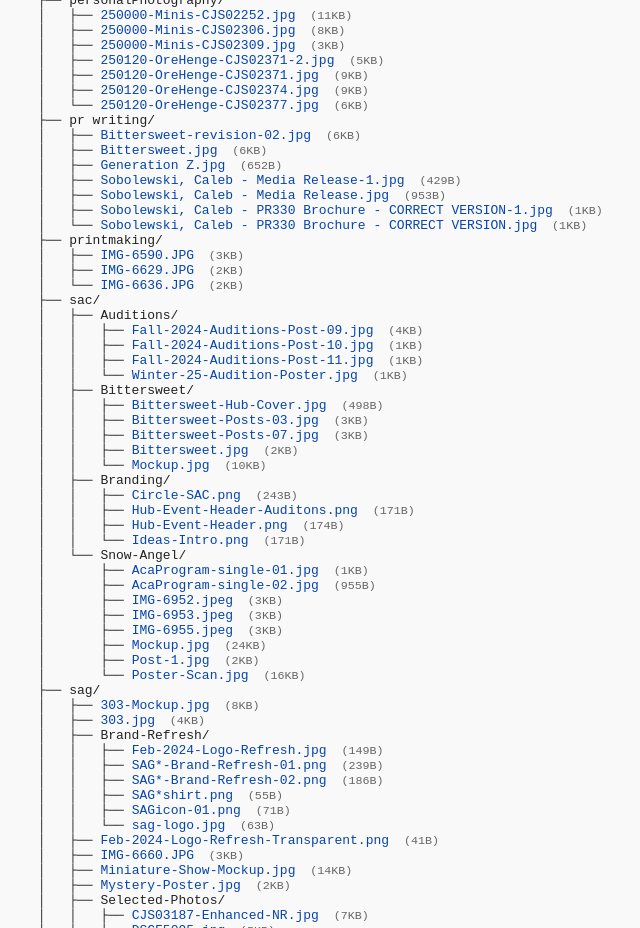
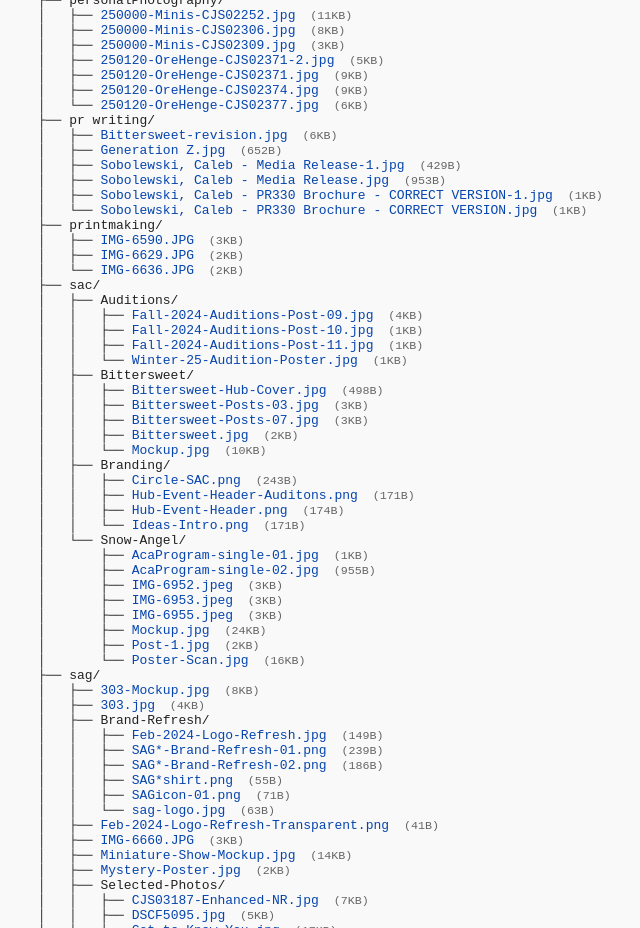
Before and after one commit to renlic/portfolio, a plain HTML site: page index.html in a window 1280 px wide. Shown: the part 2340-3268 px from the top of the page, without its empty margins (2-642 px from the left). Drawn offline with Linux system fonts and the light colour scheme.

Commit message:
Auto sync on 2025-04-25 22:26:03

```diff
--- a/index.html
+++ b/index.html
@@ -172,8 +172,7 @@
 │   ├── <a href="personalPhotography/250120-OreHenge-CJS02374.jpg">250120-OreHenge-CJS02374.jpg</a> <span class="size">(9KB)</span>
 │   └── <a href="personalPhotography/250120-OreHenge-CJS02377.jpg">250120-OreHenge-CJS02377.jpg</a> <span class="size">(6KB)</span>
 ├── pr writing/
-│   ├── <a href="pr writing/Bittersweet-revision-02.jpg">Bittersweet-revision-02.jpg</a> <span class="size">(6KB)</span>
-│   ├── <a href="pr writing/Bittersweet.jpg">Bittersweet.jpg</a> <span class="size">(6KB)</span>
+│   ├── <a href="pr writing/Bittersweet-revision.jpg">Bittersweet-revision.jpg</a> <span class="size">(6KB)</span>
 │   ├── <a href="pr writing/Generation Z.jpg">Generation Z.jpg</a> <span class="size">(652B)</span>
 │   ├── <a href="pr writing/Sobolewski, Caleb - Media Release-1.jpg">Sobolewski, Caleb - Media Release-1.jpg</a> <span class="size">(429B)</span>
 │   ├── <a href="pr writing/Sobolewski, Caleb - Media Release.jpg">Sobolewski, Caleb - Media Release.jpg</a> <span class="size">(953B)</span>
```
Also changed, not shown: 1 other file.
